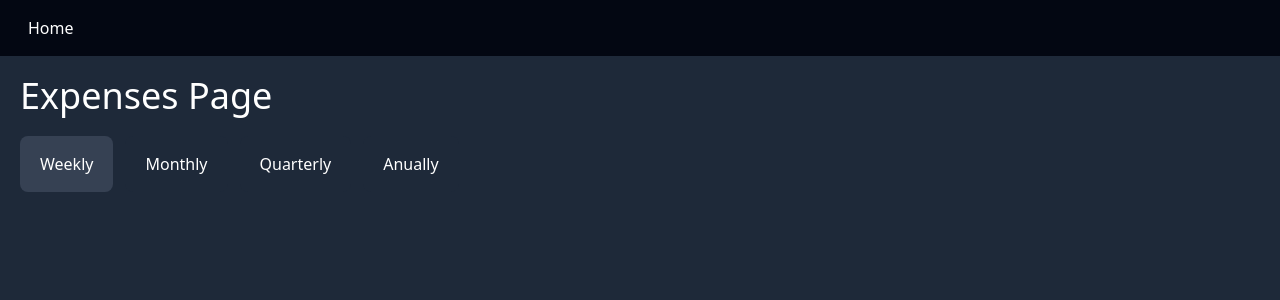
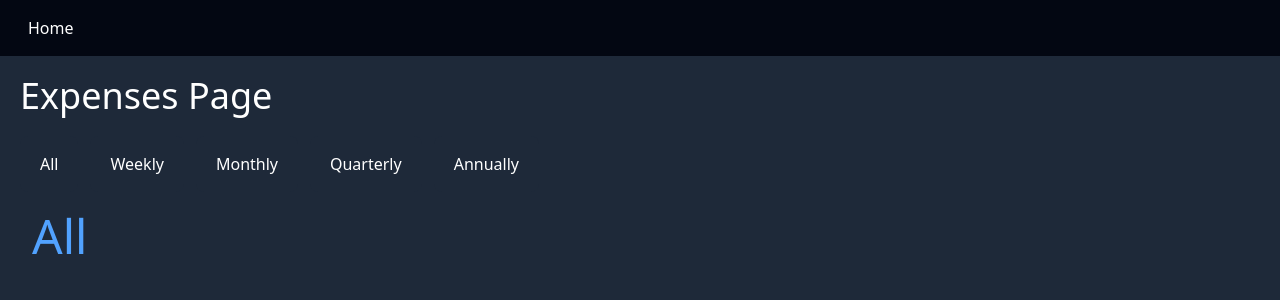
Before and after one commit to souvikelric/react-tailwind, a React (Vite) app: page /expenses in a window 1280 px wide. Shown: the top 300 px of the page. Built offline with nearby package versions, Linux system fonts and the light colour scheme.

Commit message:
Content change on tabchange and click

```diff
--- a/src/components/TabBar/TabBar.tsx
+++ b/src/components/TabBar/TabBar.tsx
@@ -1,27 +1,45 @@
-import { useState } from "react";
+import { Dispatch, SetStateAction, useEffect, useState } from "react";
+import { TabData } from "../../pages/ExpensePage";
 
-type TabData = {
-  name: string;
-};
-const tabData: TabData[] = [
-  { name: "Weekly" },
-  { name: "Monthly" },
-  { name: "Quarterly" },
-  { name: "Anually" },
-];
-export default function TabBar() {
-  const [activeTab, _setActiveTab] = useState(0);
+export default function TabBar({
+  tabData,
+  setActiveContent,
+}: {
+  tabData: TabData[];
+  setActiveContent: Dispatch<SetStateAction<string>>;
+}) {
+  const [activeTab, setActiveTab] = useState(0);
+  useEffect(() => {
+    setActiveContent(tabData[activeTab].name);
+  }, [activeTab]);
   return (
     <div className="h-[7vh] w-full flex gap-3 mt-5">
       {tabData.map((td, i: number) => (
-        <button
-          className={`px-5 py-[10px] ${
-            activeTab === i ? "bg-gray-700" : "bg-gray-800"
-          } text-white rounded-lg cursor-pointer`}
-        >
-          {td.name}
-        </button>
+        <TabButton key={i} data={td} setActiveTab={setActiveTab} index={i} />
       ))}
     </div>
   );
 }
+
+const TabButton = ({
+  data,
+  setActiveTab,
+  index,
+}: {
+  data: TabData;
+  setActiveTab: Dispatch<SetStateAction<number>>;
+  index: number;
+}) => {
+  const handleChangeTab = (index: number) => {
+    setActiveTab(index);
+    console.log(index);
+  };
+  return (
+    <button
+      onClick={() => handleChangeTab(index)}
+      className={`px-5 py-[10px] bg-gray-800 text-white rounded-lg cursor-pointer`}
+    >
+      {data.name}
+    </button>
+  );
+};
--- a/src/pages/ExpensePage.tsx
+++ b/src/pages/ExpensePage.tsx
@@ -1,12 +1,28 @@
+import { useState } from "react";
 import TabBar from "../components/TabBar/TabBar";
 import Layout from "./LayoutHOC";
 
+export type TabData = {
+  name: string;
+};
+const tabData: TabData[] = [
+  { name: "All" },
+  { name: "Weekly" },
+  { name: "Monthly" },
+  { name: "Quarterly" },
+  { name: "Annually" },
+];
+
 function ExpensePage() {
+  const [activeContent, setActiveContent] = useState(tabData[0].name);
   return (
     <Layout>
       <div className="min-h-screen bg-gray-800 p-5">
         <h1 className="text-4xl text-white">Expenses Page</h1>
-        <TabBar />
+        <TabBar tabData={tabData} setActiveContent={setActiveContent} />
+        <div className="h-70 w-80 mx-3 text-blue-400 text-5xl mt-5">
+          {activeContent}
+        </div>
       </div>
     </Layout>
   );
```
